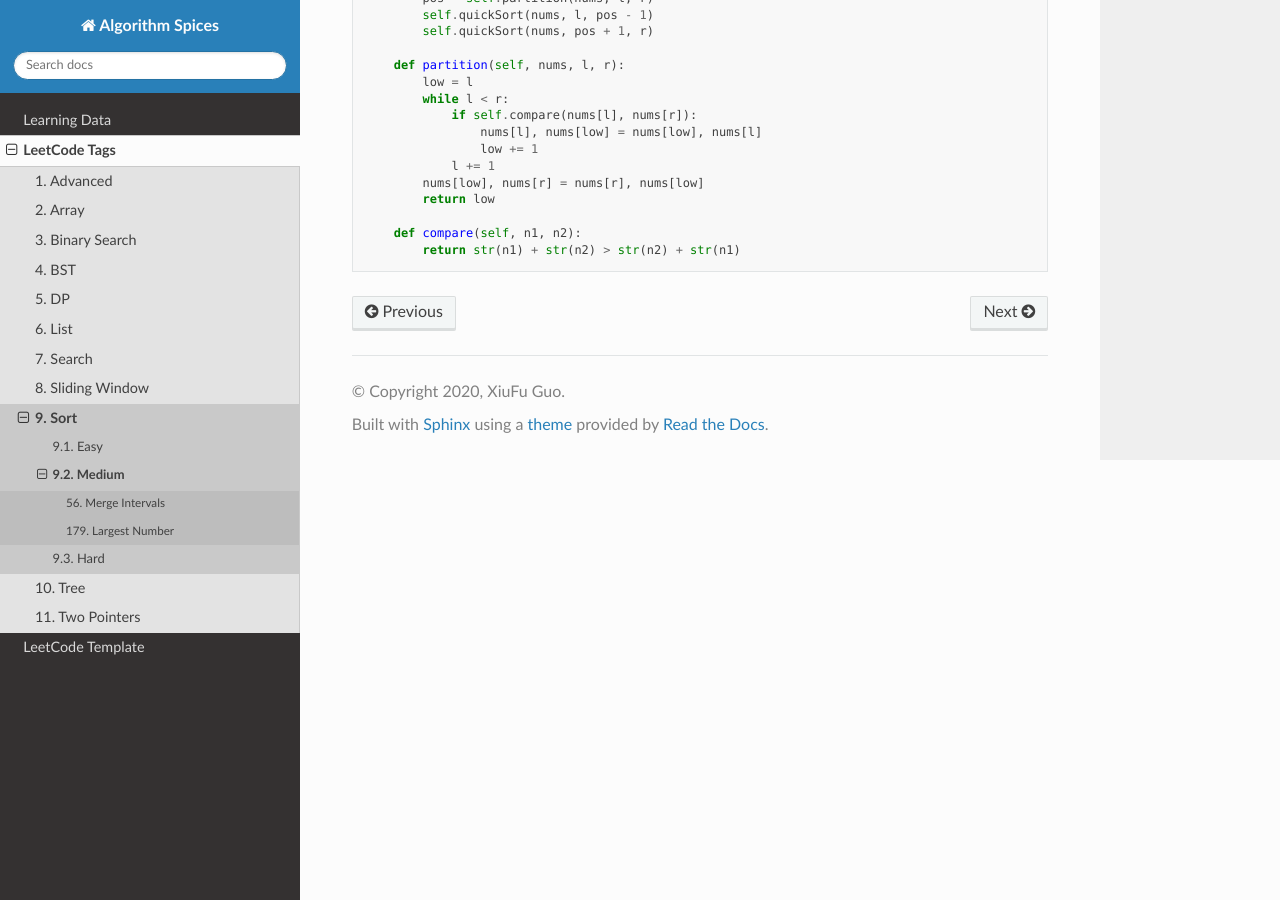
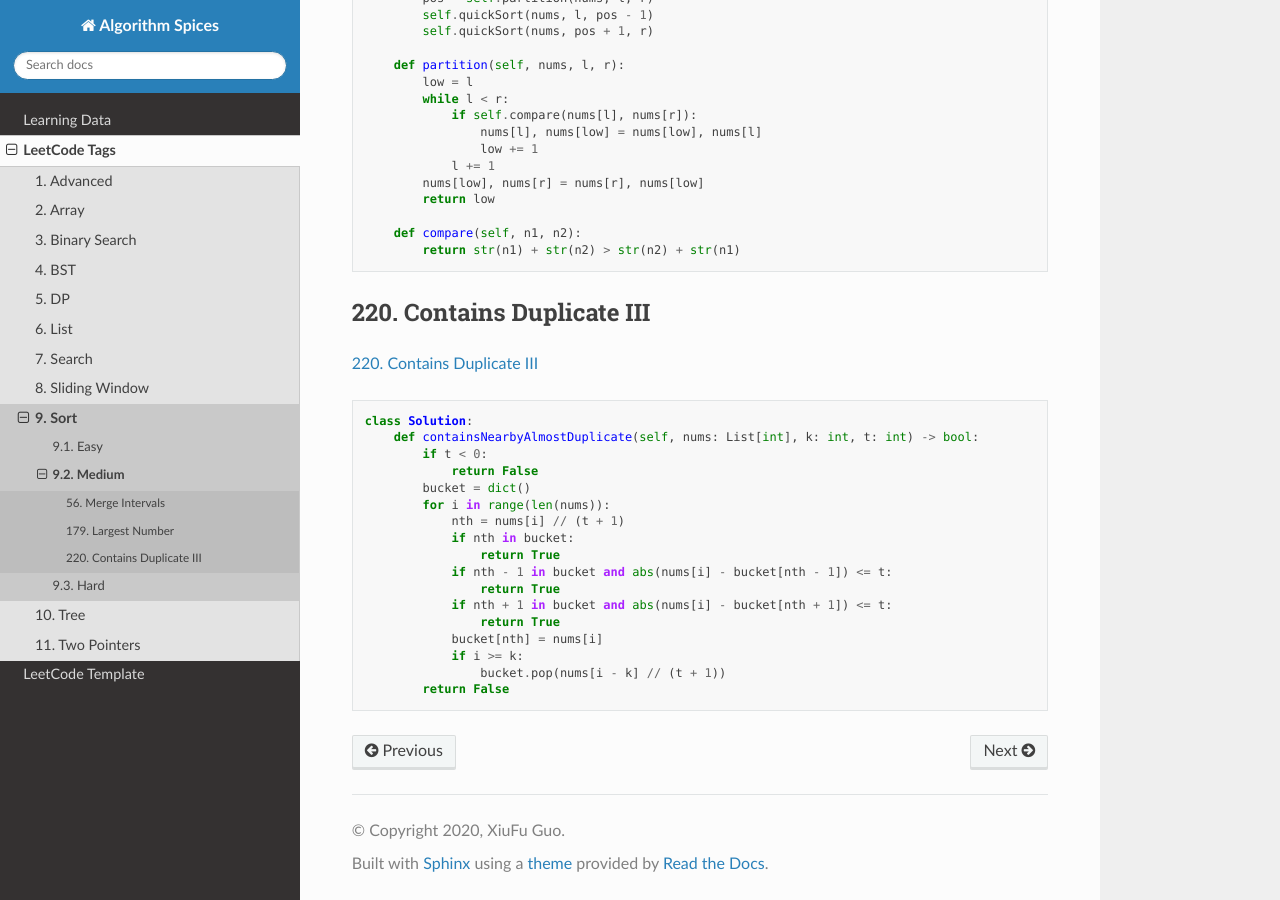
Before and after one commit to khsiufu/algorithm-spices, a Sphinx documentation site: the page built from source/leetcode_tags/sort/medium.rst, in a window 1280 px wide and 900 px high, scrolled down 861 px. Built offline with Sphinx 7.4.7 and the Read the Docs theme 2.0.0, drawn with Linux system fonts in a browser that asks for light colours.

Commit message:
220. Contains Duplicate III

```diff
--- a/source/leetcode_tags/sort/medium.rst
+++ b/source/leetcode_tags/sort/medium.rst
@@ -64,3 +64,31 @@ Medium
            return str(n1) + str(n2) > str(n2) + str(n1)
 
 .. _179. Largest Number: https://leetcode.com/problems/largest-number/
+
+
+220. Contains Duplicate III
+------------------------------------------------------------
+
+`220. Contains Duplicate III`_
+
+.. code:: python
+
+   class Solution:
+       def containsNearbyAlmostDuplicate(self, nums: List[int], k: int, t: int) -> bool:
+           if t < 0:
+               return False
+           bucket = dict()
+           for i in range(len(nums)):
+               nth = nums[i] // (t + 1)
+               if nth in bucket:
+                   return True
+               if nth - 1 in bucket and abs(nums[i] - bucket[nth - 1]) <= t:
+                   return True
+               if nth + 1 in bucket and abs(nums[i] - bucket[nth + 1]) <= t:
+                   return True
+               bucket[nth] = nums[i]
+               if i >= k:
+                   bucket.pop(nums[i - k] // (t + 1))
+           return False
+
+.. _220. Contains Duplicate III: https://leetcode.com/problems/contains-duplicate-iii/
```
